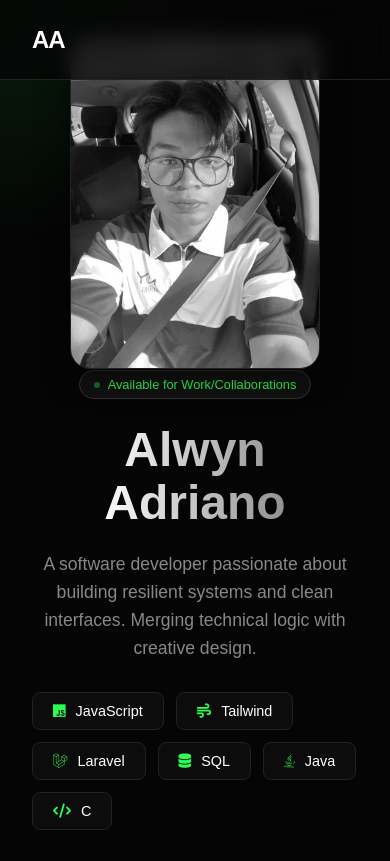
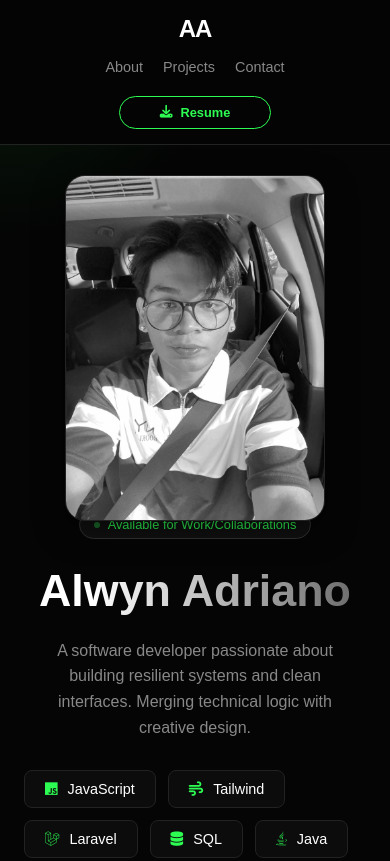
Before and after one commit to sis0n/portfolio, a plain HTML site: page index.html in a window 390 px wide. Shown: the top 861 px of the page. Drawn offline with Linux system fonts and the light colour scheme; a web font is replaced by a local one.

Commit message:
fix: mobile view

```diff
--- a/style.css
+++ b/style.css
@@ -484,11 +484,39 @@ footer {
 }
 
 @media (max-width: 768px) {
+
+    nav {
+        height: auto;
+        padding: 15px 0;
+        background: rgba(5, 5, 5, 0.98);
+    }
+
+    .nav-inner {
+        flex-direction: column;
+        gap: 15px;
+    }
+
+    .nav-links {
+        display: flex;
+        flex-wrap: wrap;
+        justify-content: center;
+        gap: 20px;
+        width: 100%;
+    }
+
+    .btn-resume {
+        width: auto;
+        padding: 8px 40px;
+        font-size: 0.8rem;
+    }
+
     .hero {
         flex-direction: column-reverse;
         justify-content: center;
         text-align: center;
-        gap: 40px;
+        padding-top: 220px !important;
+        padding-bottom: 60px;
+        gap: 30px;
     }
 
     .hero-text {
@@ -496,13 +524,25 @@ footer {
     }
 
     .hero-img-container {
-        width: 250px;
-        height: 250px;
+        width: 260px;
+        height: 260px;
         flex: none;
+        margin: 0 auto;
+    }
+
+    .hero-img img {
+        object-fit: cover;
     }
 
     h1 {
-        font-size: 3rem;
+        font-size: 2.8rem;
+        line-height: 1.2;
+    }
+
+    .hero-sub {
+        font-size: 1rem;
+        margin: 0 auto 30px auto;
+        padding: 0 10px;
     }
 
     .bento-grid,
@@ -510,16 +550,18 @@ footer {
         grid-template-columns: 1fr;
     }
 
-    .nav-links {
-        display: none;
+    .section-header {
+        flex-direction: column;
+        align-items: center;
+        text-align: center;
+        gap: 15px;
     }
 
     .card-actions {
         flex-direction: column;
-        gap: 10px;
     }
 
-    .btn-card {
-        width: 100%;
+    .container {
+        padding: 0 1.5rem;
     }
 }
```
